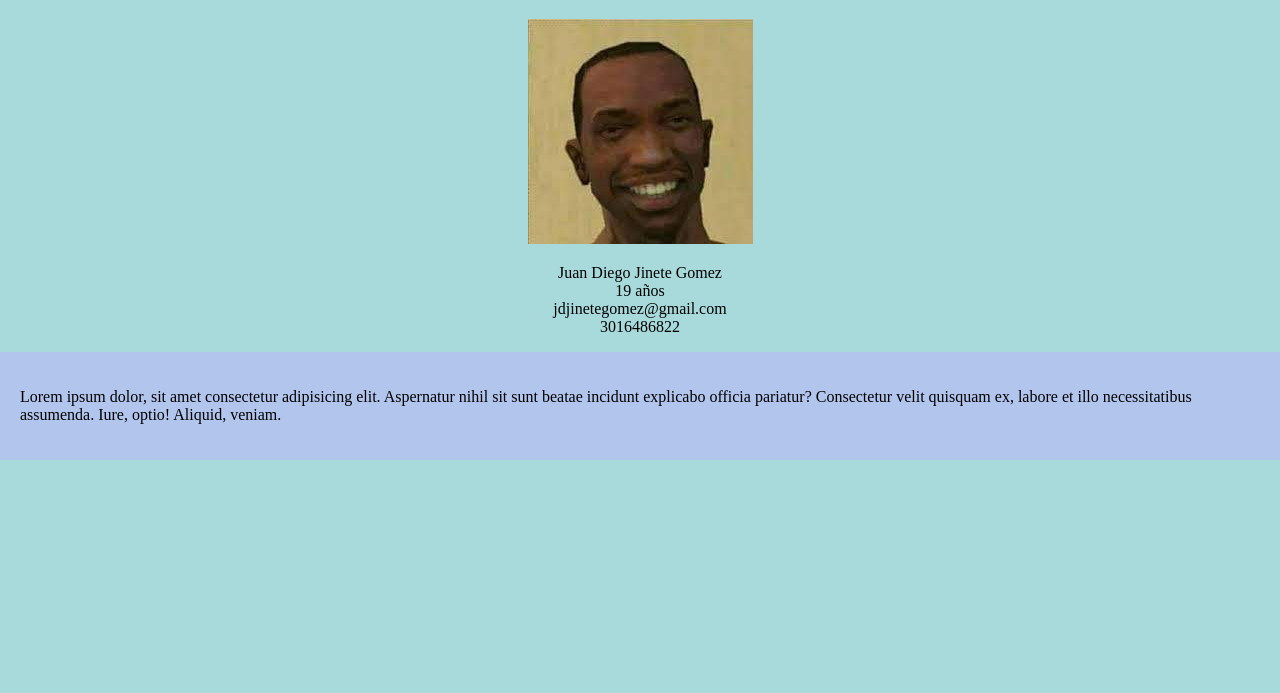
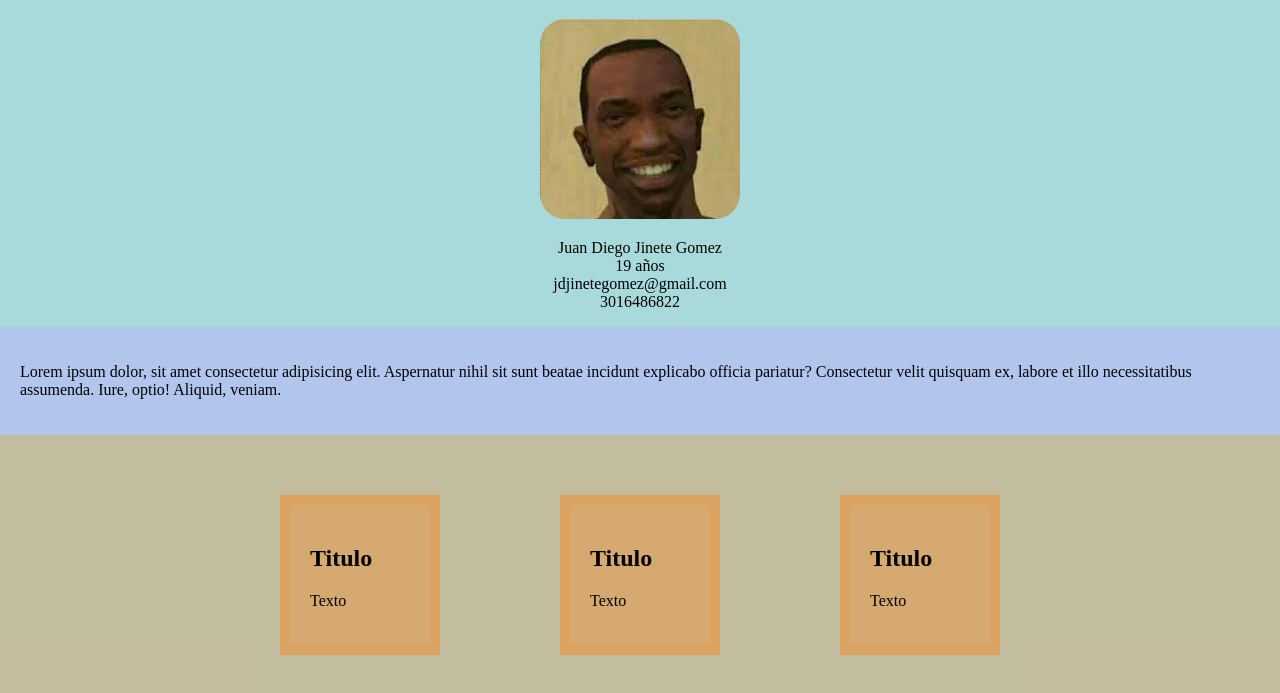
Before and after one commit to didi012/CV, a plain HTML site: page index.html in a window 1280 px wide. Shown: the part 121-814 px from the top of the page. Drawn offline with Linux system fonts and the light colour scheme.

Commit message:
Realizadas las cajas de exp y añadido CSS de las mismas

```diff
--- a/index.html
+++ b/index.html
@@ -7,6 +7,8 @@
     <title>CV</title>
 </head>
 <body>
+
+                                                    <!-- Aquí empieza la sección del menú -->
     <nav id="menu">
         <ul>
             <li class="item">
@@ -21,6 +23,8 @@
         </ul>
     </nav>
 
+
+                                                        <!-- Introducción/presentatción -->
     <header id="header">
         <h1>Técnico en Turismo e Idiomas</h1>
             <div>
@@ -32,8 +36,32 @@
             3016486822</p>
     </header>
 
+
+
+                                                        <!-- Pequeño sumary -->
     <section class="description">
         <p> Lorem ipsum dolor, sit amet consectetur adipisicing elit. Aspernatur nihil sit sunt beatae incidunt explicabo officia pariatur? Consectetur velit quisquam ex, labore et illo necessitatibus assumenda. Iure, optio! Aliquid, veniam.</p>
     </section>
+
+
+                                                <!-- Aquí empieza la sección de experiencia -->
+    <section class="experiencia">
+
+        <div class="caja">
+            <h1>Titulo</h1>
+            <p>Texto</p>
+        </div>
+
+        <div class="caja">
+            <h1>Titulo</h1>
+            <p>Texto</p>
+        </div>
+
+        <div class="caja">
+            <h1>Titulo</h1>
+            <p>Texto</p>
+        </div>
+
+    </section>
 </body>
 </html>
--- a/style.css
+++ b/style.css
@@ -24,10 +24,6 @@ body {
   margin: 0px;
   background-color: #a8dadc;
 }
-.description {
-  background-color: rgba(189,178,255,0.5);
-  padding: 20px;
-}
 #header {
   display: flex;
   flex-direction: column;
@@ -35,7 +31,29 @@ body {
 }
 #header img {
   background-color: rgba(189,178,255,0.5);
+  height: 200px;
+  width: 200px;
+  border-radius: 25px;
 }
 #header p {
   text-align: center;
 }
+.description {
+  background-color: rgba(189,178,255,0.5);
+  padding: 20px;
+}
+.experiencia {
+  background-color: rgba(221,161,94,0.5);
+  display: flex;
+  align-items: center;
+  justify-content: center;
+}
+.caja {
+  background-color: rgba(221,161,94,0.7);
+  height: 100px;
+  width: 100px;
+  padding: 20px;
+  border: 10px solid rgba(221,161,94,0.9);
+  margin: 60px;
+  box-sizing: content-box;
+}
```
Also changed, not shown: 2 other files.
